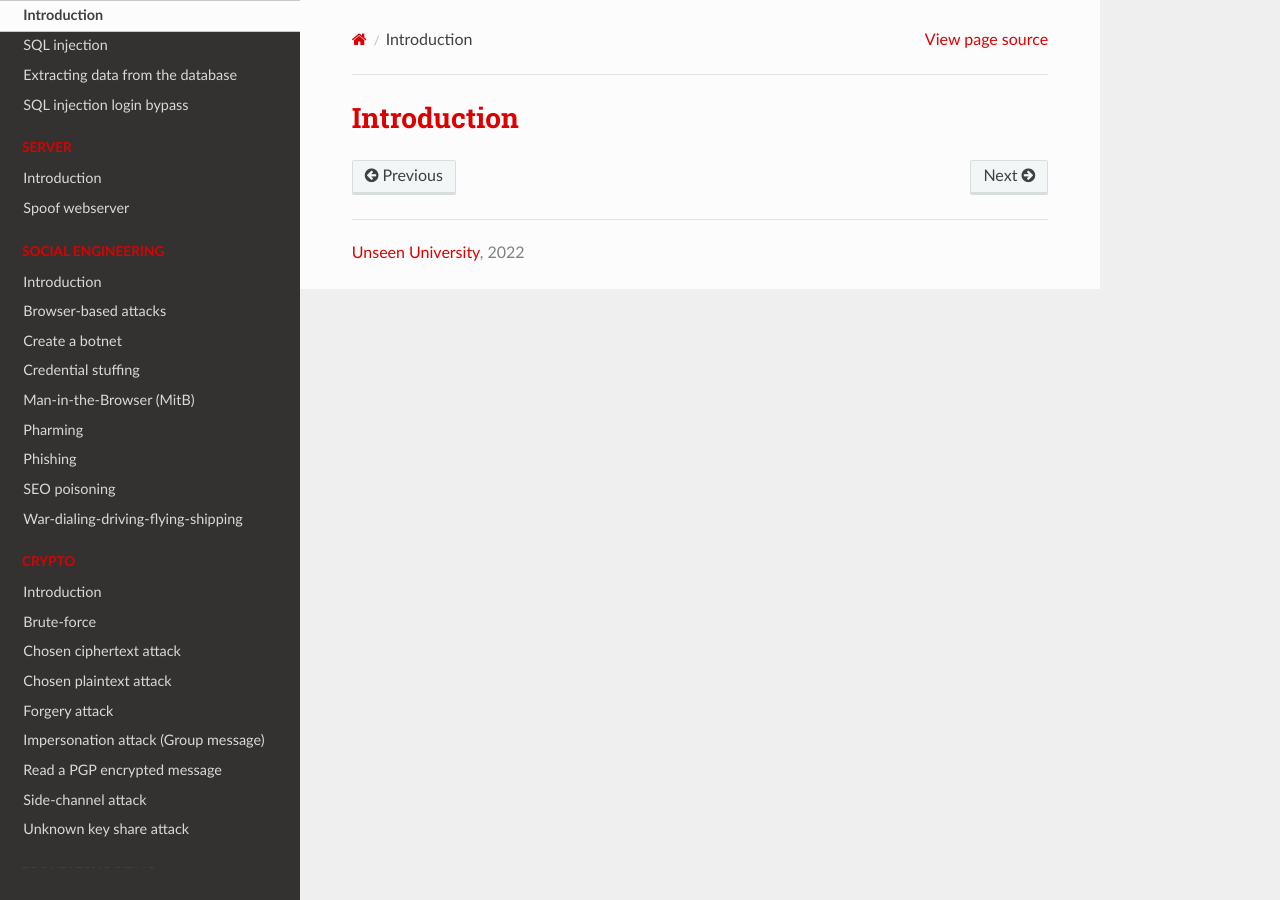
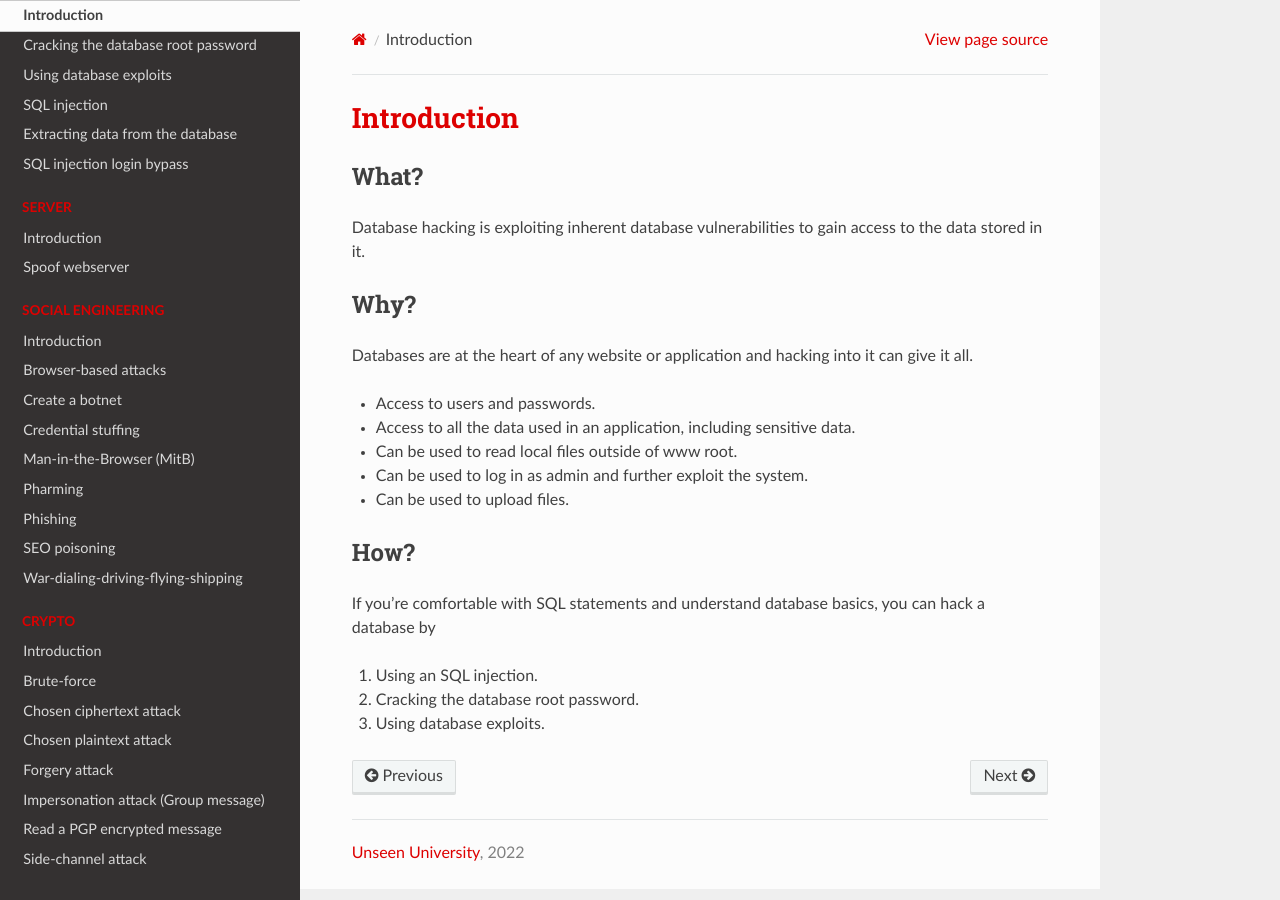
Before and after one commit to tymyrddin/red-basic, a Sphinx documentation site: the page built from source/docs/databases/README.md, in a window 1280 px wide. Built offline with Sphinx 7.4.7 and the Read the Docs theme 2.0.0, drawn with Linux system fonts in a browser that asks for light colours.

Commit message:
Databases

```diff
--- a/source/docs/databases/README.md
+++ b/source/docs/databases/README.md
@@ -1 +1,23 @@
 # Introduction
+
+## What?
+
+Database hacking is exploiting inherent database vulnerabilities to gain access to the data stored in it.
+
+## Why?
+
+Databases are at the heart of any website or application and hacking into it can give it all.
+
+* Access to users and passwords.
+* Access to all the data used in an application, including sensitive data.
+* Can be used to read local files outside of www root.
+* Can be used to log in as admin and further exploit the system.
+* Can be used to upload files.
+
+## How?
+
+If you’re comfortable with SQL statements and understand database basics, you can hack a database by
+
+1. Using an SQL injection.
+1. Cracking the database root password.
+1. Using database exploits.
```
Also changed, not shown: source/docs/databases/Crack-root.md (added, +20 -0 lines), source/docs/databases/DB-exploits.md (added, +21 -0 lines), source/docs/databases/SQL-injection.md (+13 -7 lines), source/docs/databases/SQLi-login.md (+8 -7 lines).
